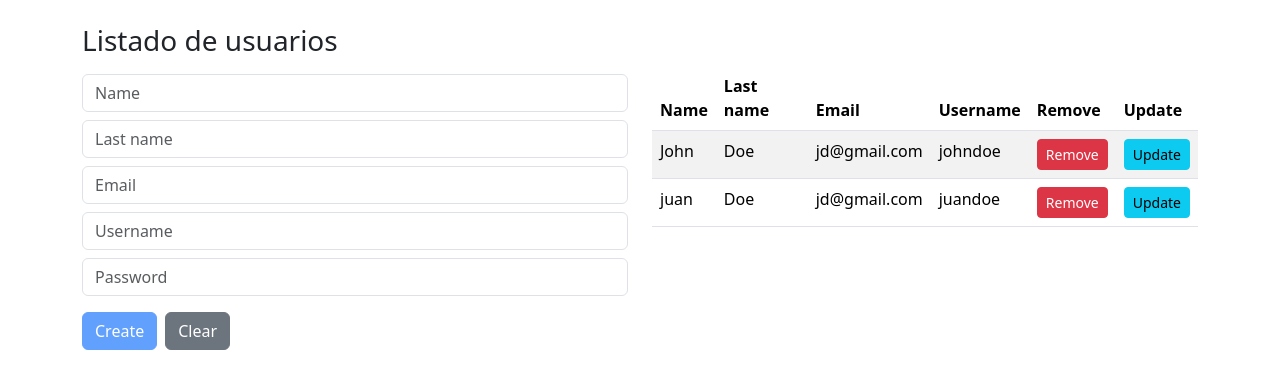
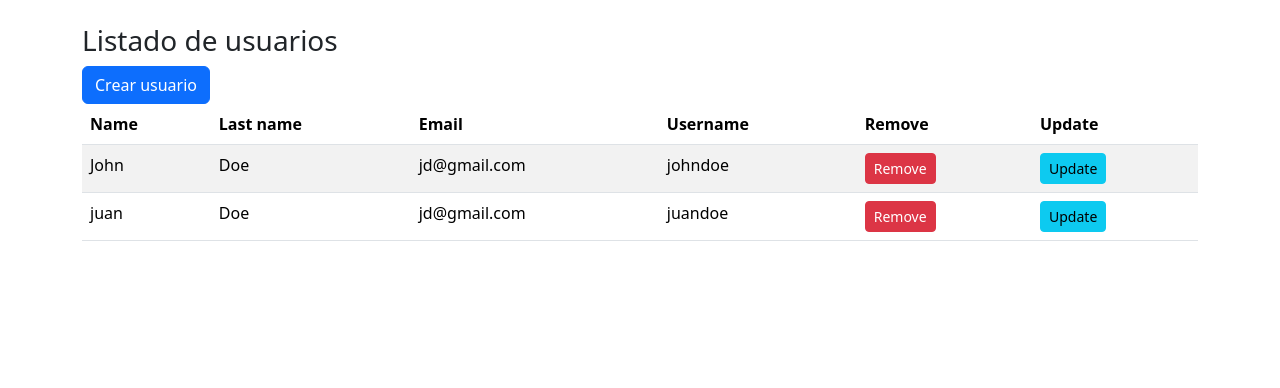
Before and after one commit to MatyBene/users, an Angular app in the folder users-app/: page / in a window 1280 px wide. Shown: the top 388 px of the page. Built offline with nearby package versions, Linux system fonts and the light colour scheme.

Commit message:
open/close form

```diff
--- a/users-app/src/app/components/user-app.component.html
+++ b/users-app/src/app/components/user-app.component.html
@@ -1,16 +1,23 @@
 <div class="container my-4">
     <h3>{{title}}</h3>
+    <button class="btn btn-primary"
+    (click)="setOpen()">
+        {{open == true ? 'Cerrar' : 'Crear usuario'}}
+    </button>
     <div class="row">
+        @if (open) {
             <div class="col">
                 <user-form
                 [user] = "userSelected"
                 (newUserEventEmitter)="addUser($event)"/>
             </div>
+        } @else {
             <div class="col">
                 <user
                 [users]="users"
                 (idUserEventEmitter)="removeUser($event)"
                 (selectedUserEventEmitter)="setSelectedUser($event)"/>
             </div>
+        }
     </div>
 </div>
--- a/users-app/src/app/components/user-app.component.ts
+++ b/users-app/src/app/components/user-app.component.ts
@@ -17,6 +17,8 @@
   users: User[] = [];
 
   userSelected: User;
+
+  open: boolean = false;
 
   constructor(private service: UserService) {
     this.userSelected = new User();
@@ -40,6 +42,7 @@
     });
 
     this.userSelected = new User();
+    this.setOpen();
   }
 
   removeUser(id: number): void{
@@ -66,5 +69,10 @@
 
   setSelectedUser(userRow: User): void{
     this.userSelected = {... userRow};
+    this.open = true;
+  }
+
+  setOpen(){
+    this.open = !this.open;
   }
 }
```
Lines whose indentation alone changed are shown as unchanged.
